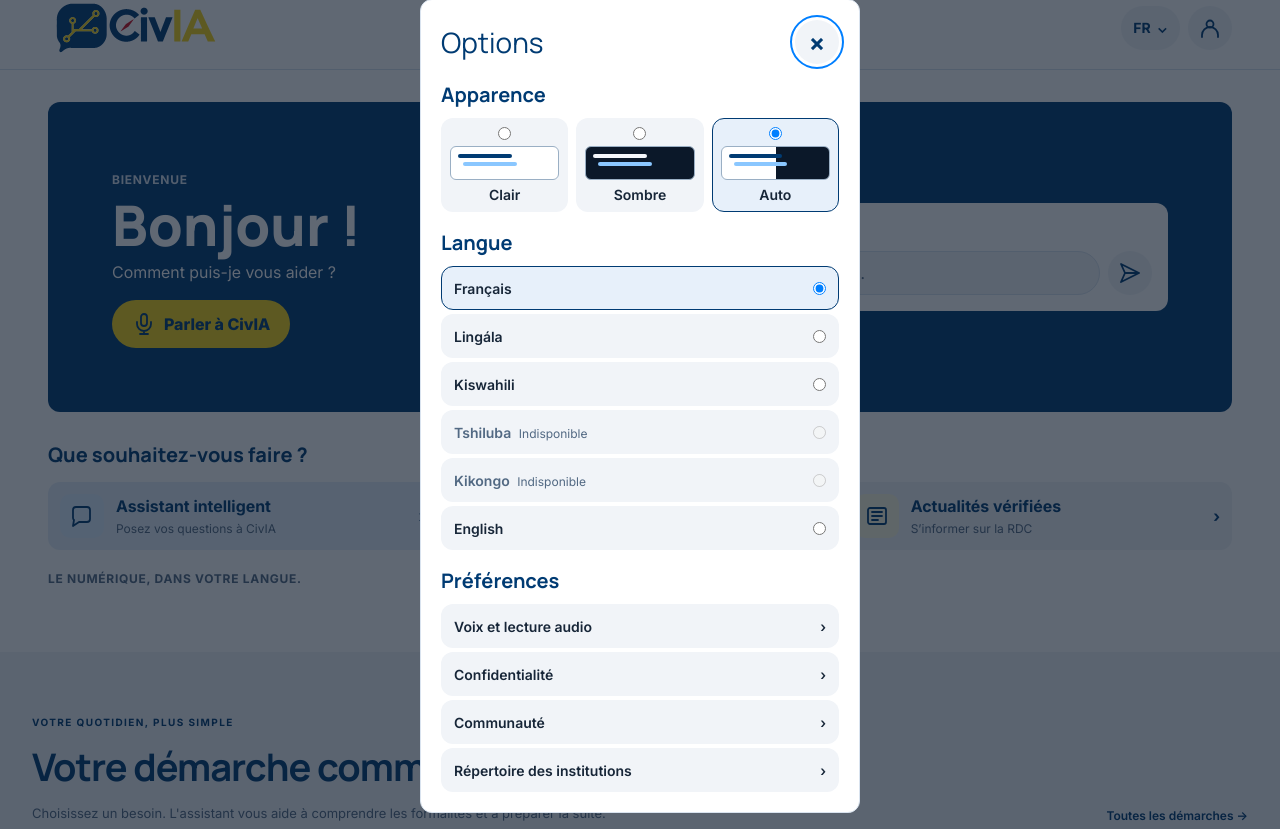
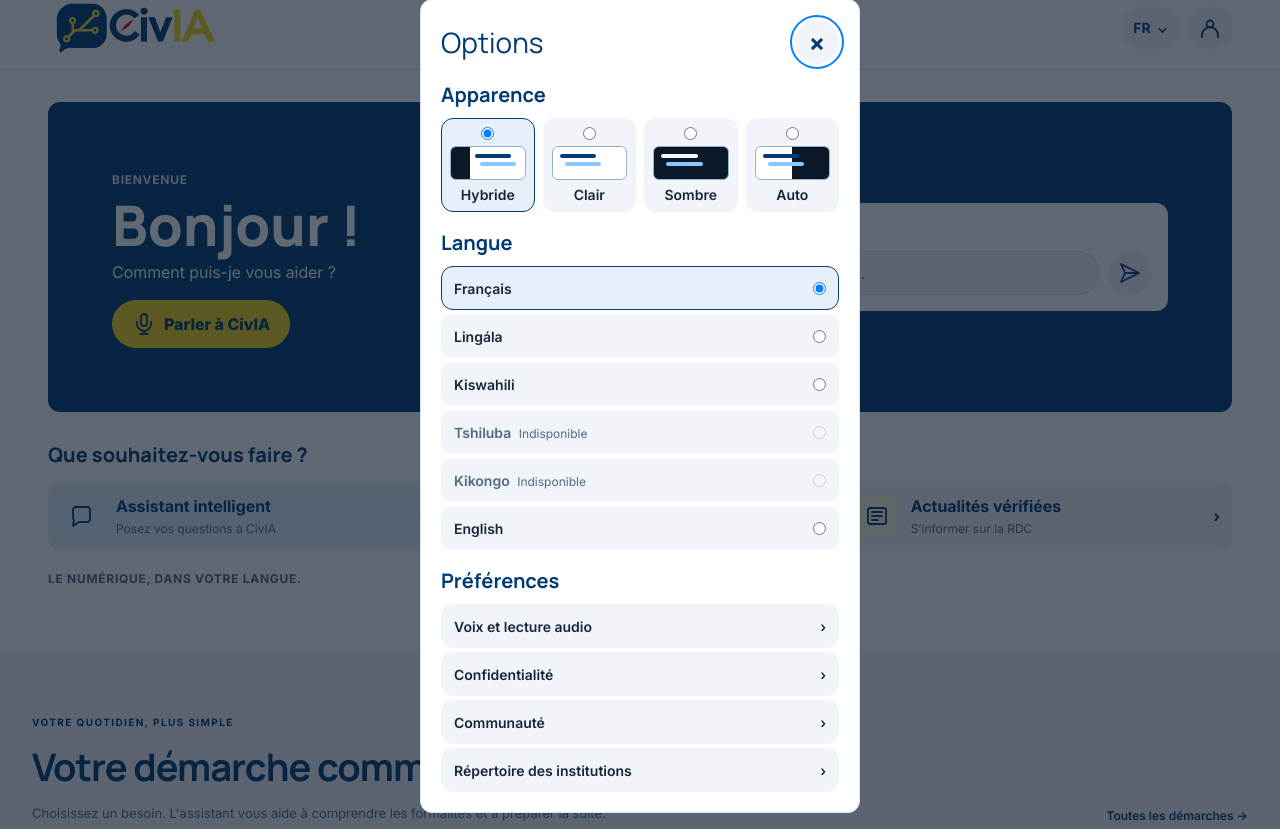
Before and after one commit to Novuyo-ITE/RDC-agent-du-peuple, a Django app: page / in a window 1280 px wide, after a click on "Options d’affichage". Shown: the part 17-846 px from the top of the page. Run offline with Django 5.2, Linux system fonts and the light colour scheme; data that the repository does not hold is empty.

Commit message:
Default CivIA to the hybrid appearance

```diff
--- a/apps/web_ui/templates/civia_dialogs.html
+++ b/apps/web_ui/templates/civia_dialogs.html
@@ -2,6 +2,7 @@
     <div class="civia-dialog-heading"><h2 id="civia-options-title">Options</h2><button type="button" class="civia-control" data-civia-close aria-label="Fermer">×</button></div>
     <fieldset class="civia-theme-grid">
         <legend>Apparence</legend>
+        <label><input type="radio" name="civia-theme" value="hybrid"><span class="civia-theme-preview civia-preview-hybrid" aria-hidden="true"></span>Hybride</label>
         <label><input type="radio" name="civia-theme" value="light"><span class="civia-theme-preview civia-preview-light" aria-hidden="true"></span>Clair</label>
         <label><input type="radio" name="civia-theme" value="dark"><span class="civia-theme-preview civia-preview-dark" aria-hidden="true"></span>Sombre</label>
         <label><input type="radio" name="civia-theme" value="auto"><span class="civia-theme-preview civia-preview-auto" aria-hidden="true"></span>Auto</label>
--- a/apps/web_ui/templates/civia_head.html
+++ b/apps/web_ui/templates/civia_head.html
@@ -1,5 +1,5 @@
 {% load static %}
 <link rel="icon" href="{% static 'civia/icone_application_32.png' %}" sizes="32x32">
 <link rel="stylesheet" href="{% static 'civia/tokens.css' %}">
-<link rel="stylesheet" href="{% static 'css/civia.css' %}">
-<script src="{% static 'js/civia.js' %}"></script>
+<link rel="stylesheet" href="{% static 'css/civia.css' %}?v=2">
+<script src="{% static 'js/civia.js' %}?v=2"></script>
--- a/static/css/civia.css
+++ b/static/css/civia.css
@@ -29,8 +29,8 @@
 .civia-site :is(.civia-header, .civia-navigation, .civia-dialog, .civia-home) * { box-sizing: border-box; }
 .civia-logo { display: inline-flex; align-items: center; flex-shrink: 0; }
 .civia-logo img { display: block; width: 160px; max-width: none; height: auto; }
-.civia-site .civia-logo-dark, [data-theme="dark"] .civia-site .civia-logo-light { display: none; }
-[data-theme="dark"] .civia-site .civia-logo-dark { display: block; }
+.civia-site .civia-logo-dark, [data-theme="dark"] .civia-logo-light { display: none; }
+[data-theme="dark"] .civia-logo-dark { display: block; }
 .civia-header {
     position: sticky;
     top: 0;
@@ -123,7 +123,7 @@
 .civia-dialog h3, .civia-dialog legend { margin: 16px 0 8px; color: var(--heading); font-size: 20px; font-weight: 700; }
 .civia-dialog p { margin: 8px 0; }
 .civia-profile-name { overflow-wrap: anywhere; }
-.civia-theme-grid { display: grid; grid-template-columns: repeat(3, minmax(0, 1fr)); gap: 8px; padding: 0; border: 0; }
+.civia-theme-grid { display: grid; grid-template-columns: repeat(4, minmax(0, 1fr)); gap: 8px; padding: 0; border: 0; }
 .civia-theme-grid label { display: grid; justify-items: center; gap: 6px; padding: 8px; text-align: center; }
 .civia-dialog label, .civia-option-links :is(a, button) {
     position: relative;
@@ -140,6 +140,8 @@
 .civia-theme-preview { position: relative; width: 100%; height: 34px; border: 1px solid #9aafc4; border-radius: 6px; background: #fff; color: #003b73; }
 .civia-theme-preview::after { content: ""; position: absolute; top: 7px; left: 7px; width: 50%; height: 4px; border-radius: 3px; background: currentColor; box-shadow: 5px 8px 0 #8ac7ff; }
 .civia-preview-dark { background: #0b1829; color: #f4f7fb; }
+.civia-preview-hybrid { background: linear-gradient(90deg, #0b1829 25%, #fff 25%); }
+.civia-preview-hybrid::after { left: 32%; }
 .civia-preview-auto { background: linear-gradient(90deg, #fff 50%, #0b1829 50%); }
 .civia-language-list, .civia-option-links { display: grid; gap: 4px; }
 .civia-language-list label, .civia-option-links :is(a, button) { display: flex; align-items: center; justify-content: space-between; padding: 8px 12px; text-decoration: none; }
@@ -149,6 +151,10 @@
 .civia-volume { display: grid; gap: 8px; margin-top: 16px; }
 .civia-volume label { min-height: auto; background: transparent; }
 .civia-volume input { min-height: var(--touch-min); width: 100%; }
+
+@media (max-width: 450px) {
+    .civia-theme-grid { grid-template-columns: repeat(2, minmax(0, 1fr)); }
+}
 
 @media (max-width: 767px) {
     .civia-header { min-height: 64px; gap: 8px; }
--- a/static/js/civia.js
+++ b/static/js/civia.js
@@ -2,7 +2,7 @@
     const root = document.documentElement;
     const systemTheme = matchMedia('(prefers-color-scheme: dark)');
     const languages = { fr: 'Français', ln: 'Lingála', sw: 'Kiswahili', en: 'English' };
-    const getTheme = () => localStorage.getItem('theme') || 'auto';
+    const getTheme = () => localStorage.getItem('theme') || 'hybrid';
     const getVolume = () => Number(localStorage.getItem('civia-volume') ?? 100);
     const getLanguage = () => {
         const saved = localStorage.getItem('preferred_language');
@@ -14,6 +14,12 @@
         const dark = choice === 'dark' || (choice === 'auto' && systemTheme.matches);
         root.dataset.theme = dark ? 'dark' : 'light';
         root.classList.toggle('dark', dark);
+        const sidebar = document.getElementById('main-sidebar');
+        if (sidebar) {
+            sidebar.classList.toggle('dark', choice === 'hybrid');
+            if (choice === 'hybrid') sidebar.dataset.theme = 'dark';
+            else delete sidebar.dataset.theme;
+        }
         document.querySelectorAll('[name="civia-theme"]').forEach(input => {
             input.checked = input.value === choice;
         });
```
